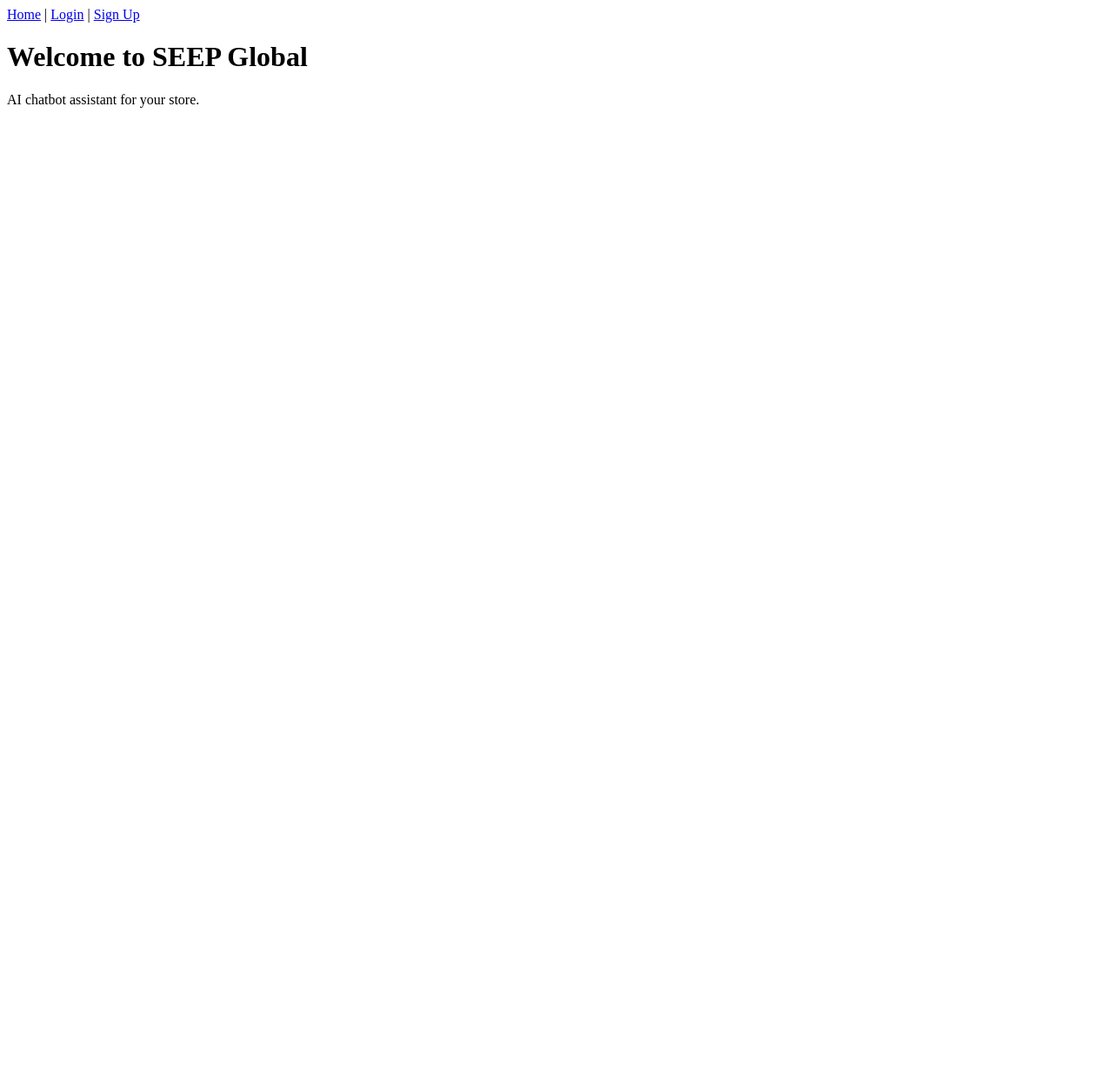
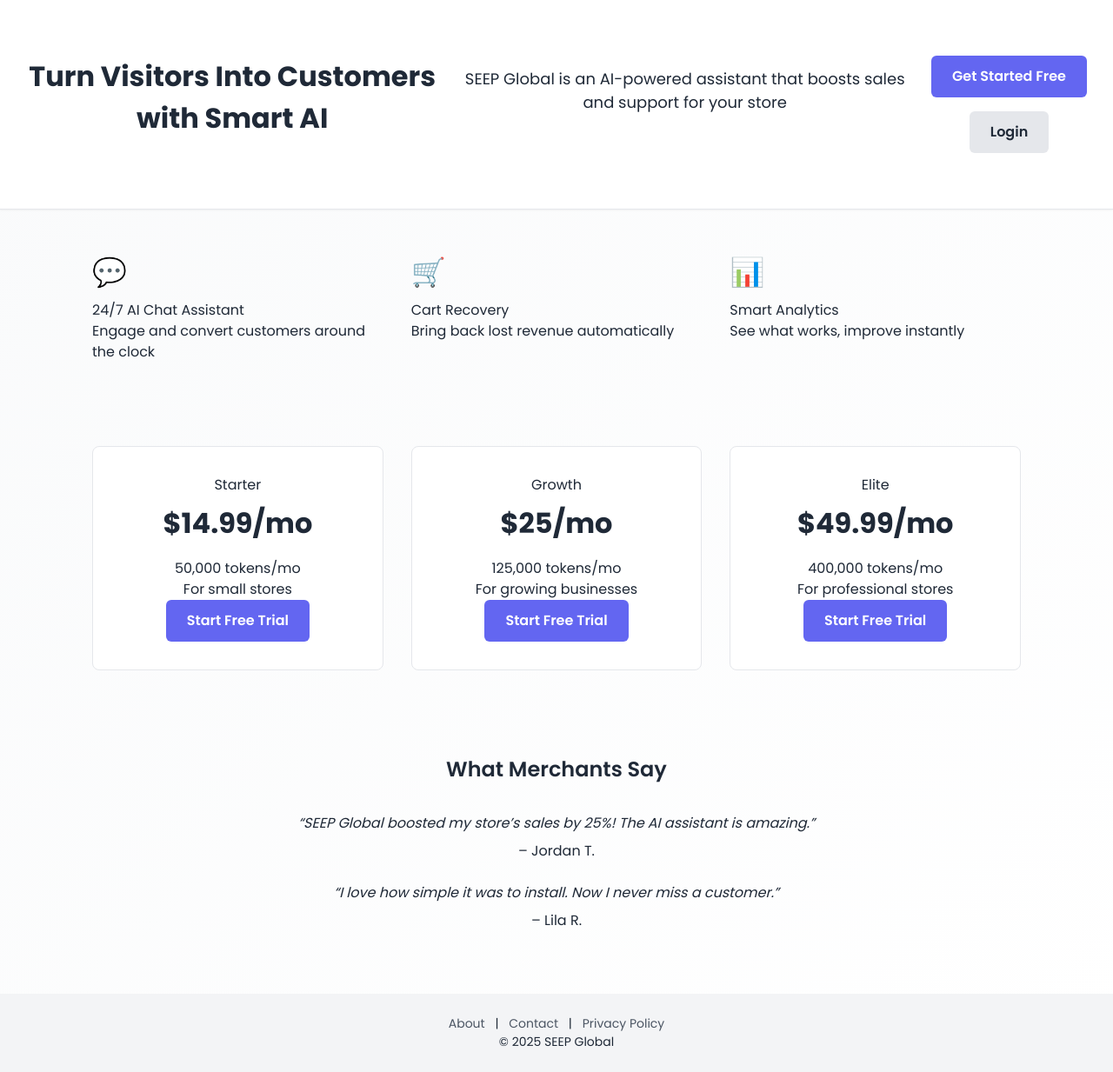
Before and after one commit to Dayzcorp/seep-global, a Flask app: page / in a window 1280 px wide. Shown: the whole page at 87% size. Before the commit the page ends 124 px from the top, so only its background shows below. Run offline with Flask 3, Linux system fonts and the light colour scheme; style sheets or scripts are compiled from the project's sources; parts of the project's set-up code (start-up, migrations or seed data) failed here and were passed over.

Commit message:
feat: redesign landing page

```diff
--- a/backend/templates/landing.html
+++ b/backend/templates/landing.html
@@ -1,9 +1,92 @@
-<!doctype html>
-<title>SEEP Global</title>
-<nav>
-  <a href="/">Home</a> |
-  <a href="/login">Login</a> |
-  <a href="/signup">Sign Up</a>
-</nav>
-<h1>Welcome to SEEP Global</h1>
-<p>AI chatbot assistant for your store.</p>
+<!DOCTYPE html>
+<html lang="en">
+<head>
+  <meta charset="UTF-8">
+  <meta name="viewport" content="width=device-width, initial-scale=1.0">
+  <title>SEEP Global – AI Store Assistant</title>
+  <link rel="preconnect" href="https://fonts.googleapis.com">
+  <link rel="preconnect" href="https://fonts.gstatic.com" crossorigin>
+  <link href="https://fonts.googleapis.com/css2?family=Poppins:wght@400;600;700&display=swap" rel="stylesheet">
+  <link rel="stylesheet" href="/static/styles.css">
+</head>
+<body class="landing-page">
+  <header class="hero">
+    <!-- Logo here -->
+    <h1>Turn Visitors Into Customers with Smart AI</h1>
+    <p class="subheadline">SEEP Global is an AI-powered assistant that boosts sales and support for your store</p>
+    <div class="hero-buttons">
+      <a href="/signup" class="btn primary">Get Started Free</a>
+      <a href="/login" class="btn secondary">Login</a>
+    </div>
+  </header>
+
+  <section class="features lp-container">
+    <div class="feature">
+      <div class="icon">💬</div>
+      <h3>24/7 AI Chat Assistant</h3>
+      <p>Engage and convert customers around the clock</p>
+    </div>
+    <div class="feature">
+      <div class="icon">🛒</div>
+      <h3>Cart Recovery</h3>
+      <p>Bring back lost revenue automatically</p>
+    </div>
+    <div class="feature">
+      <div class="icon">📊</div>
+      <h3>Smart Analytics</h3>
+      <p>See what works, improve instantly</p>
+    </div>
+  </section>
+
+  <section class="pricing lp-container">
+    <div class="pricing-card">
+      <h3>Starter</h3>
+      <p class="price">$14.99/mo</p>
+      <ul>
+        <li>50,000 tokens/mo</li>
+        <li>For small stores</li>
+      </ul>
+      <a href="/signup" class="btn primary">Start Free Trial</a>
+    </div>
+    <div class="pricing-card">
+      <h3>Growth</h3>
+      <p class="price">$25/mo</p>
+      <ul>
+        <li>125,000 tokens/mo</li>
+        <li>For growing businesses</li>
+      </ul>
+      <a href="/signup" class="btn primary">Start Free Trial</a>
+    </div>
+    <div class="pricing-card">
+      <h3>Elite</h3>
+      <p class="price">$49.99/mo</p>
+      <ul>
+        <li>400,000 tokens/mo</li>
+        <li>For professional stores</li>
+      </ul>
+      <a href="/signup" class="btn primary">Start Free Trial</a>
+    </div>
+  </section>
+
+  <section class="testimonials lp-container">
+    <h2>What Merchants Say</h2>
+    <div class="testimonial">
+      <p>“SEEP Global boosted my store’s sales by 25%! The AI assistant is amazing.”</p>
+      <span class="author">– Jordan T.</span>
+    </div>
+    <div class="testimonial">
+      <p>“I love how simple it was to install. Now I never miss a customer.”</p>
+      <span class="author">– Lila R.</span>
+    </div>
+  </section>
+
+  <footer class="footer">
+    <div class="footer-links">
+      <a href="/about">About</a> |
+      <a href="/contact">Contact</a> |
+      <a href="/privacy">Privacy Policy</a>
+    </div>
+    <p>© 2025 SEEP Global</p>
+  </footer>
+</body>
+</html>
--- a/frontend/src/styles.css
+++ b/frontend/src/styles.css
@@ -319,3 +319,158 @@ textarea {
     height: 80px;
   }
 }
+
+/* Landing Page Styles */
+body.landing-page {
+  font-family: 'Poppins', sans-serif;
+  display: block;
+  margin: 0;
+  padding-top: 0;
+  min-height: 100vh;
+  background: linear-gradient(135deg, #f9fafb 0%, #ffffff 100%);
+  color: #1f2937;
+}
+
+.hero {
+  text-align: center;
+  padding: 4rem 1rem;
+}
+
+.hero h1 {
+  font-size: 2rem;
+  font-weight: 700;
+  margin-bottom: 1rem;
+}
+
+.subheadline {
+  font-size: 1.125rem;
+  margin-bottom: 2rem;
+}
+
+.hero-buttons {
+  display: flex;
+  gap: 1rem;
+  justify-content: center;
+  flex-wrap: wrap;
+}
+
+.btn {
+  display: inline-block;
+  padding: 0.75rem 1.5rem;
+  border-radius: 0.375rem;
+  text-decoration: none;
+  font-weight: 600;
+  transition: background 0.2s, color 0.2s;
+}
+
+.btn.primary {
+  background: #6366f1;
+  color: #ffffff;
+}
+
+.btn.primary:hover {
+  background: #4f46e5;
+}
+
+.btn.secondary {
+  background: #e5e7eb;
+  color: #1f2937;
+}
+
+.btn.secondary:hover {
+  background: #d1d5db;
+}
+
+.lp-container {
+  width: 100%;
+  max-width: 1100px;
+  margin: 0 auto;
+  padding: 3rem 1rem;
+}
+
+.features {
+  display: flex;
+  flex-direction: column;
+  gap: 2rem;
+  text-align: center;
+}
+
+.feature .icon {
+  font-size: 2rem;
+  margin-bottom: 0.5rem;
+}
+
+@media (min-width: 768px) {
+  .features {
+    flex-direction: row;
+    justify-content: space-between;
+    text-align: left;
+  }
+  .feature {
+    flex: 1;
+  }
+}
+
+.pricing {
+  display: flex;
+  flex-direction: column;
+  gap: 2rem;
+}
+
+.pricing-card {
+  border: 1px solid #e5e7eb;
+  border-radius: 0.5rem;
+  padding: 2rem;
+  text-align: center;
+  background: #ffffff;
+}
+
+.price {
+  font-size: 2rem;
+  font-weight: 700;
+  margin: 0.5rem 0 1rem;
+}
+
+@media (min-width: 768px) {
+  .pricing {
+    flex-direction: row;
+  }
+  .pricing-card {
+    flex: 1;
+  }
+}
+
+.testimonials h2 {
+  text-align: center;
+  margin-bottom: 2rem;
+  font-size: 1.5rem;
+  font-weight: 600;
+}
+
+.testimonial {
+  max-width: 600px;
+  margin: 0 auto 1.5rem;
+  text-align: center;
+}
+
+.testimonial p {
+  font-style: italic;
+  margin-bottom: 0.5rem;
+}
+
+.footer {
+  background: #f3f4f6;
+  text-align: center;
+  padding: 1.5rem 1rem;
+  font-size: 0.875rem;
+}
+
+.footer-links a {
+  color: #4b5563;
+  text-decoration: none;
+  margin: 0 0.5rem;
+}
+
+.footer-links a:hover {
+  text-decoration: underline;
+}
```
